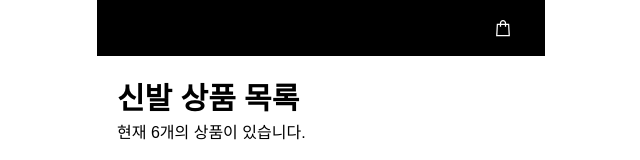
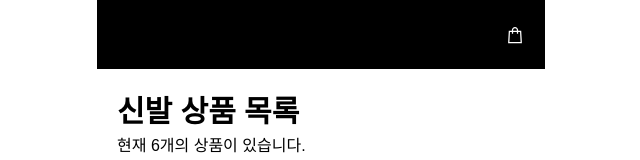
Before and after one commit to YoojeongKil/shooking, a React (Create React App) app in the folder shooking/: page /cart in a window 1280 px wide. Shown: the top 160 px of the page, without its empty margins (319-959 px from the left). Built offline with nearby package versions, Linux system fonts and the light colour scheme; grey boxes are pictures that could not be loaded.

Commit message:
fix: header

```diff
--- a/shooking/src/App.js
+++ b/shooking/src/App.js
@@ -8,11 +8,13 @@ function App() {
 
   return (
     <div className="max-w-md mx-auto min-h-screen">
-      <Header cartCount={cartCount}/>
+      <Header showCartButton={true} cartCount={cartCount} />
       <div className="p-5">
         <div className="mb-5">
           <div className="text-[30px] font-extrabold">신발 상품 목록</div>
-          <div className="text-base">현재 {products.length}개의 상품이 있습니다.</div>
+          <div className="text-base">
+            현재 {products.length}개의 상품이 있습니다.
+          </div>
         </div>
         <ProductList products={products} setCartCount={setCartCount} />
       </div>
--- a/shooking/src/components/Cart.js
+++ b/shooking/src/components/Cart.js
@@ -26,7 +26,7 @@ export default function Cart({ cartCount }) {
         },
       }}
     >
-      <LiaShoppingBagSolid className="text-white w-5 h-6" />
+      <LiaShoppingBagSolid className="w-5 h-6" />
     </Badge>
   );
 }
--- a/shooking/src/components/Header.js
+++ b/shooking/src/components/Header.js
@@ -1,9 +1,25 @@
 import Cart from "./Cart";
+import { FaArrowLeft } from "react-icons/fa6";
 
-export default function Header({ cartCount }) {
+export default function Header({
+  showBackButton,
+  showCartButton,
+  onBackClick,
+  onCartClick,
+  cartCount,
+}) {
   return (
-    <header className="flex justify-end bg-black px-8 py-4">
-      <Cart cartCount={cartCount} />
+    <header className="flex justify-between items-center px-5 h-[69px] text-white bg-black">
+      {showBackButton ? (
+        <FaArrowLeft onClick={onBackClick} className="w-6 h-6" />
+      ) : (
+        <div />
+      )}
+      {showCartButton ? (
+        <Cart onClick={onCartClick} cartCount={cartCount} />
+      ) : (
+        <div />
+      )}
     </header>
   );
 }
```
